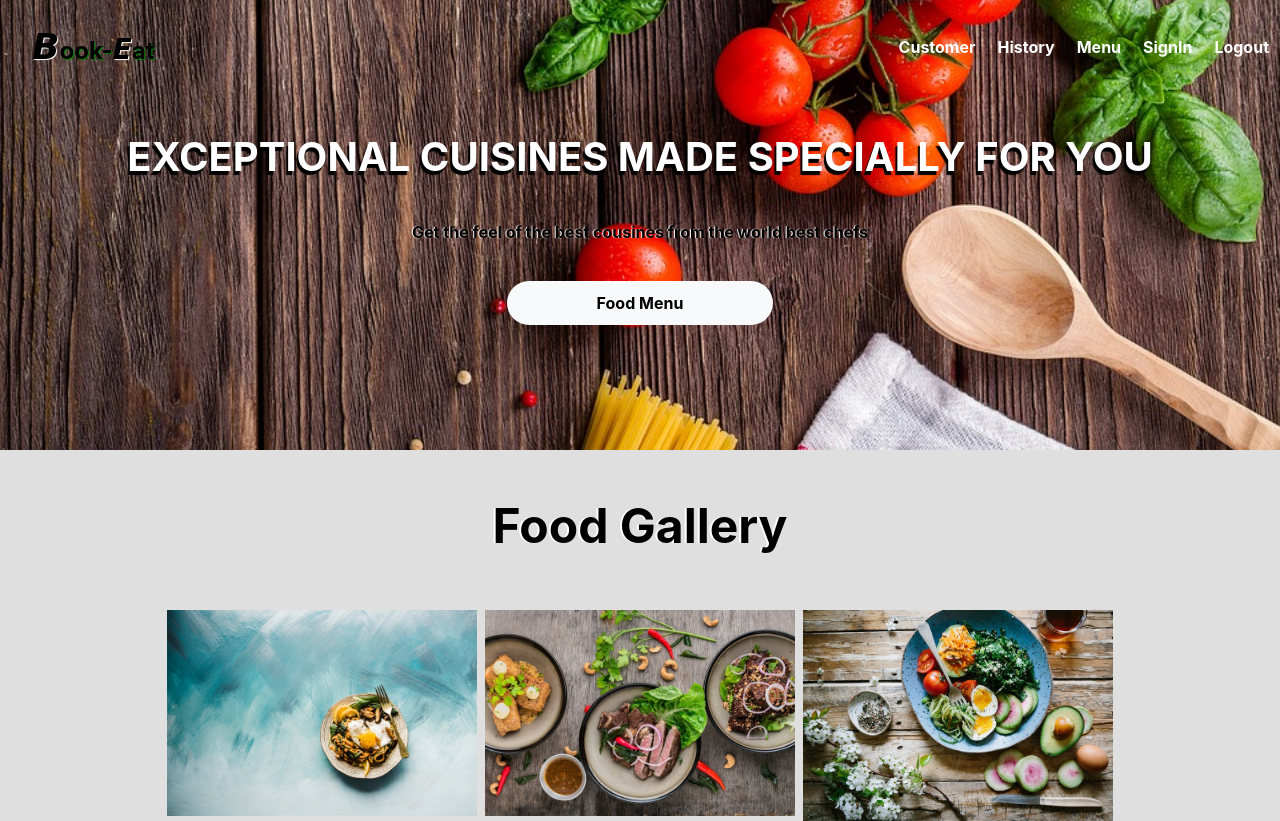
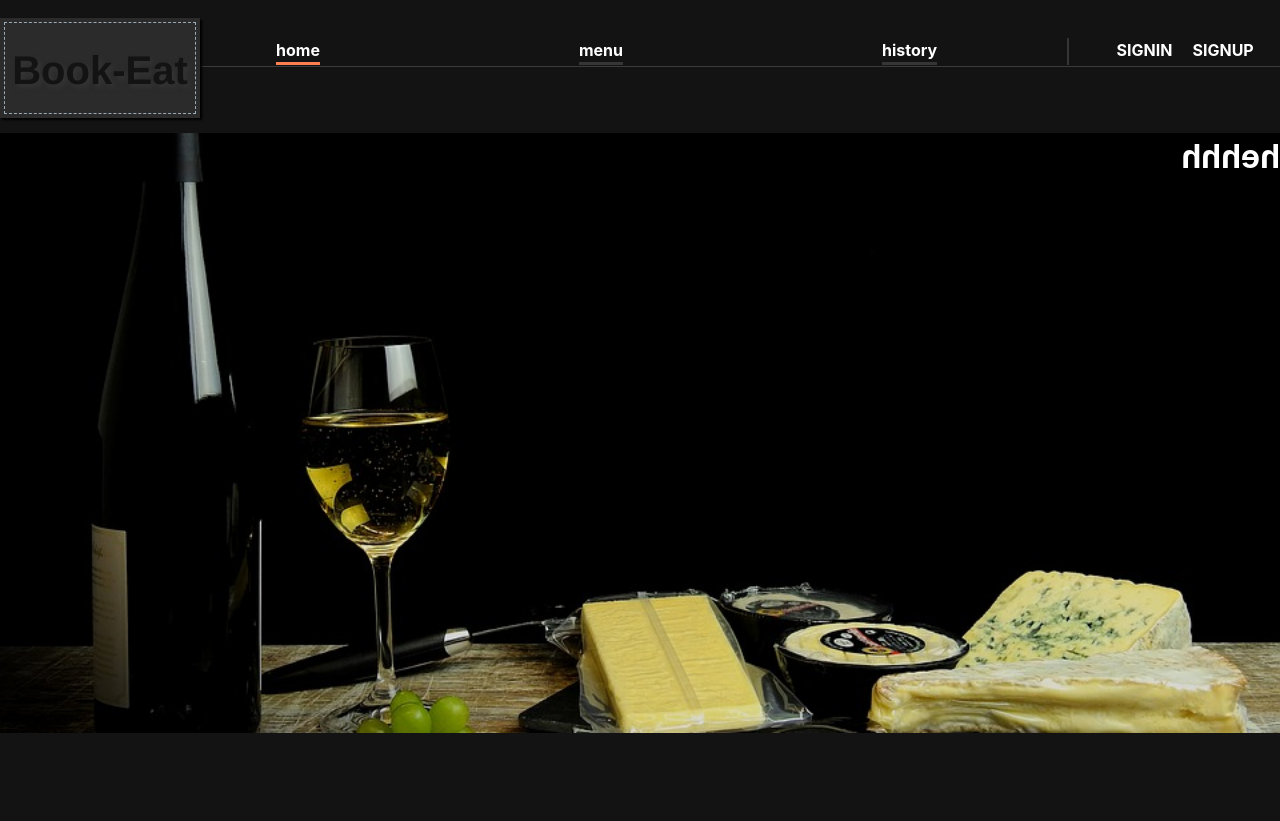
Before and after one commit to FrankChinedu/book_a_meal_ALC, a plain HTML site: page front/UI/index.html in a window 1280 px wide. Shown: the top 821 px of the page. After the commit the page ends 800 px from the top, so only its background shows below. Drawn offline with Linux system fonts and the light colour scheme.

Commit message:
some changes

```diff
--- /dev/null
+++ b/front/UI/index.css
@@ -0,0 +1,134 @@
+
+*{
+    box-sizing: border-box;
+}
+body {
+ /* background: #2c2b2b; */
+ background: #131313;
+ color: #131313;
+ padding: 0;
+ margin: 0;
+ /* background: #21303b;
+ color: #fff; */
+}
+
+.header-index {
+  height: 112px;
+  position: sticky;
+  z-index: 2;
+  top: 0;
+  background: #131313;
+}
+
+.brand-name {
+  font-size: 40px;
+  line-height: 104px;
+  font-family: Helvetica, sans-serif;
+  font-weight: bold;
+  text-align: center;
+  margin: 0;
+  text-shadow: #363535 3px 3px 5px;
+}
+
+.brand-logo {
+  float: left;
+  position: absolute;
+  margin: 15px 0;
+  outline: 1px dashed #98abb9;
+  outline-offset: -5px;
+  z-index: 1;
+  background-color: #2c2b2b;
+  height: 100px;
+  width: 200px;
+  margin: -48px 0;
+  -webkit-box-shadow: 2px 2px 2px #000;
+  -moz-box-shadow: 2px 2px 2px #000;
+  box-shadow: 2px 2px 2px #000;
+}
+
+.nav-head{
+  /* background: red; */
+  height: 66px;
+  display: flex;
+
+  /* border-bottom-style: solid;
+  border-bottom-color: coral;
+  border-block-end-width: 1px; */
+  box-shadow: 0px 0px 1px white;
+}
+
+
+.bottom-dash {
+  border-bottom-style: solid;
+  border-bottom-color: #363535;
+  border-block-end-width: 3px;
+}
+
+.border-right {
+  /* border-right: 4px solid #514c4c; */
+  /* box-shadow: white 3px 0px 0px; */
+  box-shadow: #363535 2px 0px 0px;
+}
+
+.main {
+    background-image: url('./img/wine-food1.jpg');
+    background-repeat: no-repeat;
+    background-position: center;
+    background-size: cover;
+    transform: scaleX(-1);
+    width: 100%;
+    height: 600px;
+}
+
+.sign-iu {
+  padding: 0px 10px;
+}
+
+.active {
+  border-bottom-style: solid;
+  border-bottom-color: coral;
+  border-block-end-width: 3px;
+}
+.nav-head > div > ul > li > a:hover {
+  color: grey;
+}
+.nav-head > div > ul {
+    margin: 38px 0 0 0;
+}
+
+.li-sty-none {
+  list-style: none;
+}
+
+.nav-link-index{
+    cursor: pointer;
+    font-weight: bolder;
+}
+
+.flex-grow-1 {
+  flex-grow: 1;
+}
+.flex-grow-1 {
+  flex-grow: 1;
+}
+.flex-grow-2 {
+  flex-grow: 2;
+}
+.flex-grow-3 {
+  flex-grow: 3;
+}
+.flex-grow-4 {
+  flex-grow: 4;
+}
+.flex-grow-5 {
+  flex-grow: 5;
+}
+.flex-grow-6 {
+  flex-grow: 6;
+}
+.flex-grow-7 {
+  flex-grow: 7;
+}
+.flex-grow-8 {
+  flex-grow: 8;
+}
--- a/front/UI/index.html
+++ b/front/UI/index.html
@@ -1,102 +1,53 @@
 <!DOCTYPE html>
 <html>
-
   <head>
     <meta charset="utf-8" />
-    <meta http-equiv="X-UA-Compatible" content="IE=edge">
+    <meta http-equiv="X-UA-Compatible" content="IE=edge" />
     <title>Book-a-meal</title>
-    <meta name="viewport" content="width=device-width, initial-scale=1">
-    <link rel="stylesheet" type="text/css" media="screen" href="./style.css" />
+    <meta name="viewport" content="width=device-width, initial-scale=1" />
+    <link rel="stylesheet" type="text/css" media="screen" href="style.css" />
+    <link rel="stylesheet" type="text/css" media="screen" href="./index.css" />
   </head>
 
-<body class="home-bg-color">
-    <header class="header">
-        <nav class="row row-m justify-content-sb">
-            <div class="ml-25">
-            	<h2 class="brand-name"><span class="book">B</span>ook-<span class="eat">E</span>at</h2>
-            </div>
-            <ul class="row  mr-25 main-nav" style="margin: auto 0;">
-            	<li class="nav-item">
-            		<a href="./UI/customerPage.html" class="nav-link shade">Customer</a>
+  <body>
+    <header class="header-index">
+      <nav class="nav-head">
+        <div class="col-1"></div>
+        <div class="col-9 ">
+          <ul class="flex justify-content-sa border-right">
+            <li class="bottom-dash active li-sty-none">
+              <a class="nav-link-index tx-white" href="#">home</a>
             </li>
-            	<li class="nav-item">
-            		<a href="./historyManager.html" class="nav-link shade">History</a>
+            <li class="bottom-dash li-sty-none">
+              <a class="nav-link-index tx-white" href="#">menu</a>
             </li>
-            	<li class="nav-item">
-            		<a href="./foodManager.html" class="nav-link shade">Menu</a>
-            	</li>
-            	<li class="nav-item">
-            		<a href="./signIn.html" class="nav-link shade">SignIn</a>
-            	</li>
-            	<li class="nav-item">
-            		<a href="./signup.html" class="nav-link shade">Logout</a>
+            <li class="bottom-dash li-sty-none">
+              <a class="nav-link-index tx-white" href="#">history</a>
             </li>
           </ul>
-            <ul class="mobile-nav" style="margin: auto 0;">
-                <li class="nav-item">
-                    <a href="./foodManager.html" class="nav-link shade">Menu</a>
+        </div>
+        <div class="col-2">
+          <ul class="flex">
+            <li class="li-sty-none">
+              <a class="nav-link-index tx-white sign-iu" href="#">SIGNIN</a>
             </li>
-            	<li class="nav-item">
-            		<a href="./signIn.html" class="nav-link shade">SignIn</a>
-            	</li>
-            	<li class="nav-item">
-            		<a href="./signup.html" class="nav-link shade">Logout</a>
+            <li class="li-sty-none">
+              <a class="nav-link-index tx-white sign-iu" href="#">SIGNUP</a>
             </li>
           </ul>
+        </div>
       </nav>
-
-        <div class="head-content text-center">
-        	<h2 class="head-title  head-title-m">EXCEPTIONAL CUISINES MADE SPECIALLY FOR YOU</h2>
-        	<p class="head-sub">Get the feel of the best cousines from the world best chefs</p>
-
-        	<div >
-                <a href="#gallery">
-                    <h4 class="white f-menu" style="color: black;">
-                        Food Menu
-                    </h4>
-                </a>
-        	</div>
+      <div class="brand-logo">
+        <h2 class="brand-name">Book-Eat</h2>
       </div>
     </header>
-
-    <h2 class="text-center" id="food-gal">Food Gallery</h2>
-
-    <div class="gallery justify-content-ctr" id="gallery">
-    	<div class="gallery-item">
-            <img src="./img/food2.jpeg" style="width:100%">
-            <img src="./img/food1.jpeg" style="width:100%">
+    <div>
+      <main class="main">
+        <div class="col-6">
+          <h1 class="tx-white">hehhh</h1>
         </div>
-    	<div class="gallery-item">
-            <img src="./img/food3.jpeg" style="width:100%">
-            <img src="./img/food4.jpeg" style="width:100%; height: 65.9%;">
+        <div class="col-6"></div>
+      </main>
     </div>
-    	<div class="gallery-item">
-            <img src="./img/food5.jpeg" style="width:100%">
-            <img src="./img/food6.jpeg" style="width:100%; height: 65.9%;">
-    	</div>
-    </div>
-
-    <div class="" style="overflow:hidden; margin-top: 25px;">
-        <div class="chef" style="float:left; border-radius: 82px 0 100px 0;"></div>
-        <div class="text-center" style="position: absolute; width: 100%;">
-            <h2 class="head-title">MasterChef</h2>
-            <p class="head-sub">Make Special requests from our Master Chefs</p>
-            <h4 class="white f-menu cursor">Make Order</h4>
-        </div>
-    </div>
-
-    <footer class="footer row justify-content-ctr">
-        <div class="text-center " style="margin: 25px auto">
-            <h3>Contact Us</h3>
-            <div class="row justify-content-sa">
-                <p class="col-4 mlr">twitter: <a style="display:block;" href="#">twitter@bookeat.com</a></p><br>
-                <p class="col-4 mlr">Contact information: <a  href="#">info@bookeat.com</a></p>
-                <br>
-                <p class="col-4 mlr">facebook: <a style="display:block;" href="#">facebook@bookeat.com</a></p>
-            </div>
-        </div>
-    </footer>
-
   </body>
-
 </html>
--- a/front/UI/style.css
+++ b/front/UI/style.css
@@ -25,6 +25,10 @@ body{
 
 a {
     text-decoration: none;
+}
+
+.flex{
+    display: flex;
 }
 
 .bg-img{
```
Also changed, not shown: front/UI/signIn.html (+3 -34 lines), front/UI/img/wine-food1.jpg (added). Lines whose indentation alone changed are shown as unchanged.
